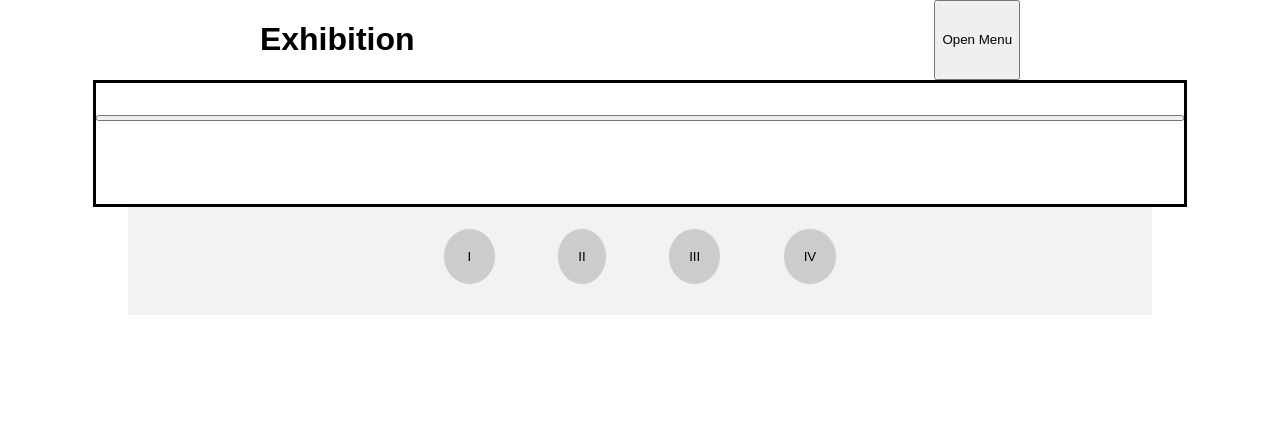
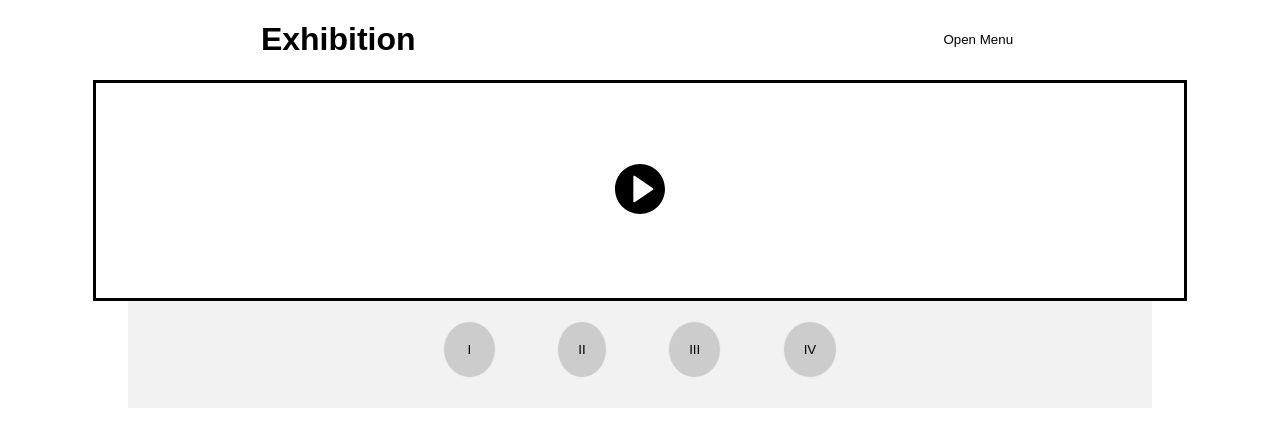
Before and after one commit to IT2810/it2810-webutvikling-h18-prosjekt-2-gruppe--33, a React (Create React App) app: page / in a window 1280 px wide. Shown: the top 446 px of the page. Built offline with nearby package versions, Linux system fonts and the light colour scheme; no server answers.

Commit message:
Add styling to ExhibItem

```diff
--- a/src/components/ExhibitionItem.js
+++ b/src/components/ExhibitionItem.js
@@ -15,7 +15,16 @@ export default class ExhibitionItem extends React.Component{
             <div className="ExhibitionItem">
                 <div id="myImage" dangerouslySetInnerHTML={{__html: this.props.image}}></div>
                 <p>{this.props.text}</p>
-                <button className="button" onClick={this.play}></button>
+
+                <button onClick={this.play}>
+                    <svg width="50px" height="50px"x="0px" y="0px"
+                         viewBox="0 0 60 60">
+                    <path d="M30,0C13.458,0,0,13.458,0,30s13.458,30,30,30s30-13.458,30-30S46.542,0,30,0z M45.563,30.826l-22,15
+                        C23.394,45.941,23.197,46,23,46c-0.16,0-0.321-0.038-0.467-0.116C22.205,45.711,22,45.371,22,45V15c0-0.371,0.205-0.711,0.533-0.884
+                        c0.328-0.174,0.724-0.15,1.031,0.058l22,15C45.836,29.36,46,29.669,46,30S45.836,30.64,45.563,30.826z"/>
+                    </svg>
+                </button>
+
                 <audio ref={(playAudio) => { this.playAudio = playAudio; }}>
         			<source src={this.props.music} type="audio/mpeg" >
         			</source>
--- a/src/styles/components/ExhibitionItem.css
+++ b/src/styles/components/ExhibitionItem.css
@@ -9,11 +9,23 @@
 
 }
 
+.ExhibitionItem > * {
+	margin-top: 30px;
+	margin-bottom: 20px;
+}
+
+.ExhibitionItem > p {
+	width: 75%;
+	margin: 0 auto;
+	white-space: pre-wrap;
+}
+
 svg {
 	max-width: 200px;
 	max-height: 200px;
 }
 
 button {
-
+	border: none;
+	background-color: #FFFFFF;
 }
```
